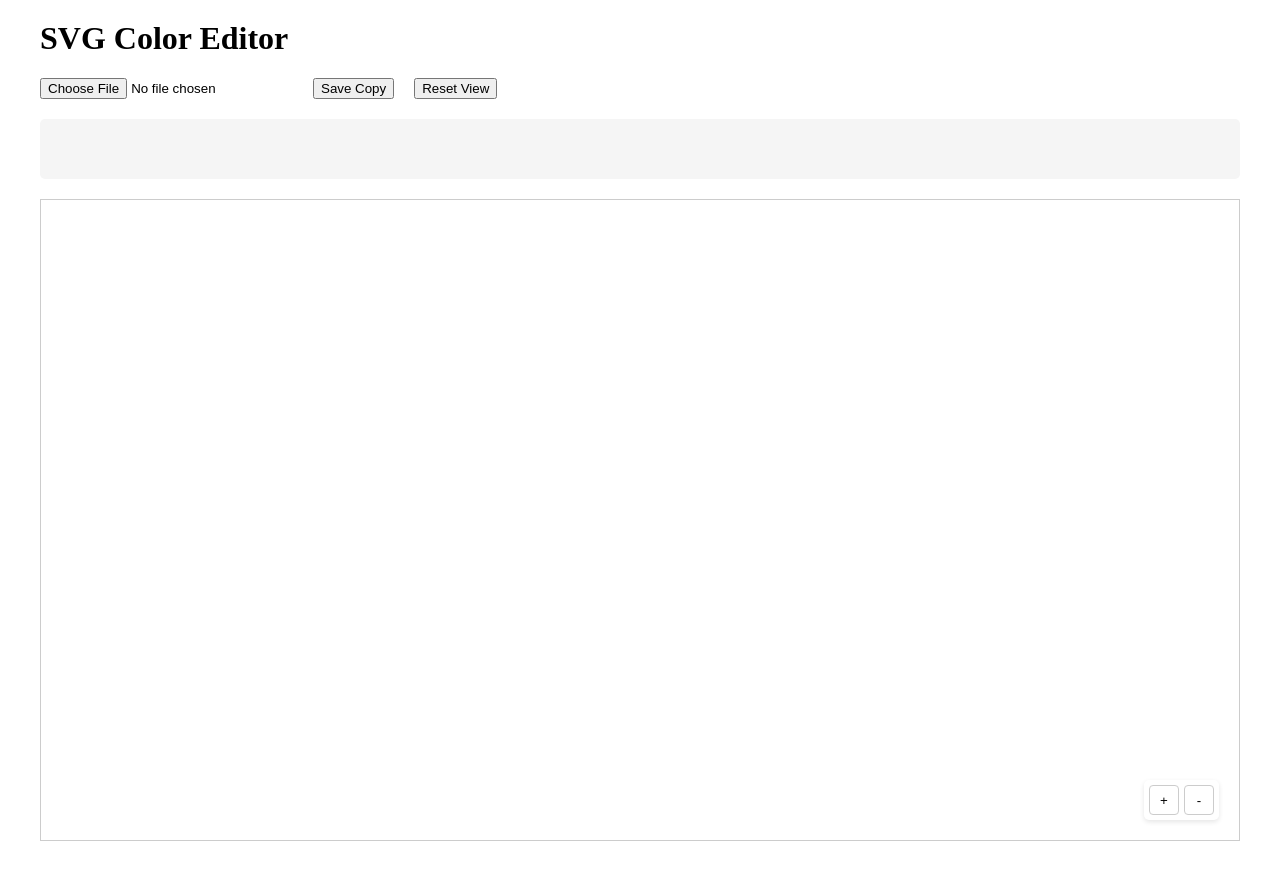
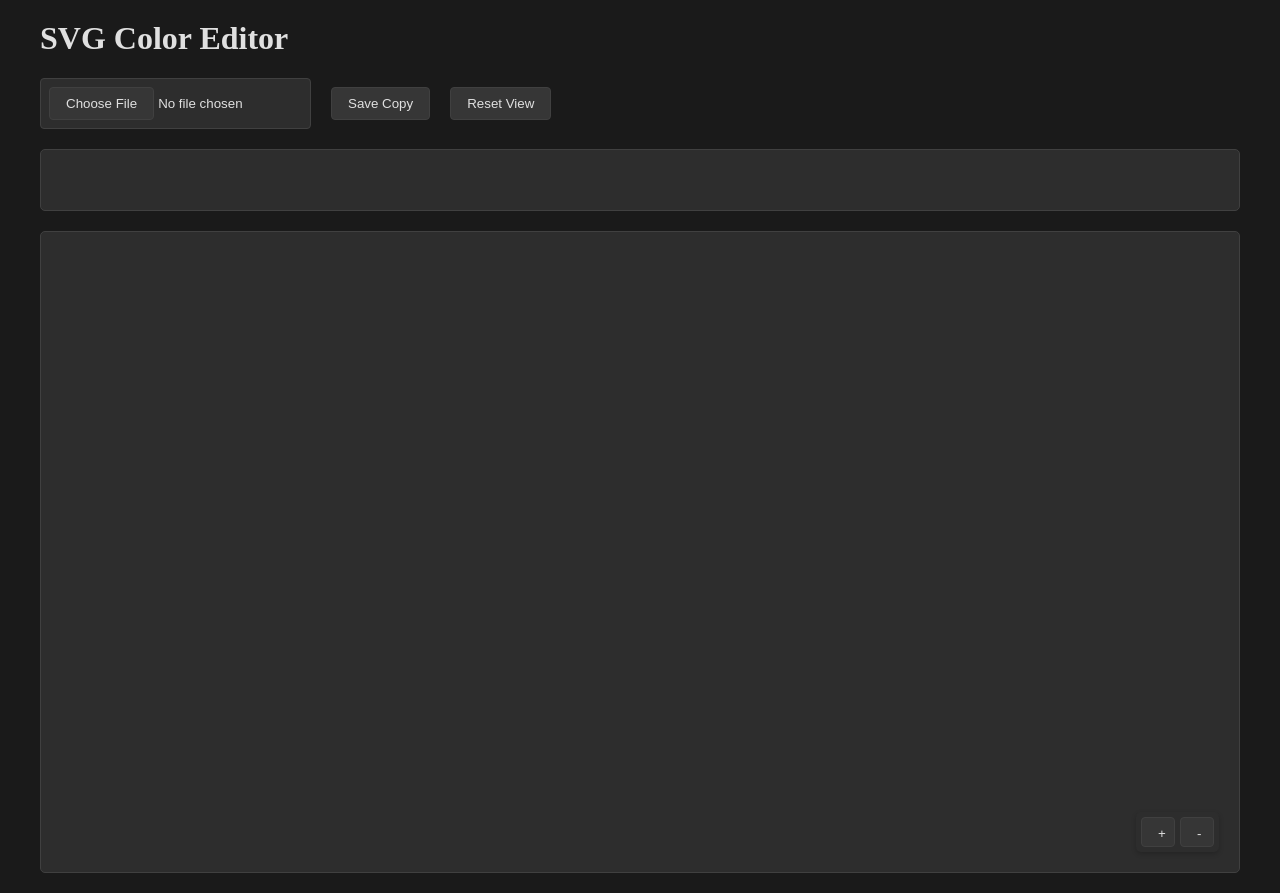
Before and after one commit to dnl-strnl/creative-tools, a Flask app: page / in a window 1280 px wide. Before the commit the page ends 841 px from the top, so only its background shows below. Run offline with Flask 3, Linux system fonts and the light colour scheme.

Commit message:
Updated SVG Color Editing Tool (#7)
* updated README

* fixed bug

* updated requirements

* updated scripts

* updated scripts

* fixed bug

* updated scripts

* updated scripts

* updated scripts

* updated README

* updated README

* updated scripts

* updated README

* updated scripts

* fixed typo

* updated scripts

```diff
--- a/src/creative_tools/color_editor/templates/index.html
+++ b/src/creative_tools/color_editor/templates/index.html
@@ -6,6 +6,8 @@
             max-width: 1200px;
             margin: 20px auto;
             padding: 0 20px;
+            background-color: #1a1a1a;
+            color: #e0e0e0;
         }
         .controls {
             margin: 20px 0;
@@ -20,24 +22,25 @@
             margin: 20px 0;
             min-height: 40px;
             padding: 10px;
-            background: #f5f5f5;
+            background: #2d2d2d;
             border-radius: 5px;
+            border: 1px solid #404040;
         }
         .color-swatch {
             width: 30px;
             height: 30px;
             border-radius: 4px;
-            border: 1px solid #ccc;
+            border: 1px solid #404040;
             cursor: pointer;
             transition: transform 0.1s;
         }
         .color-swatch:hover {
             transform: scale(1.1);
-            box-shadow: 0 2px 5px rgba(0,0,0,0.2);
+            box-shadow: 0 2px 5px rgba(255,255,255,0.1);
         }
         .color-swatch.active {
             transform: scale(1.1);
-            box-shadow: 0 0 0 2px #000;
+            box-shadow: 0 0 0 2px #4a9eff;
             position: relative;
         }
         .color-swatch.active::after {
@@ -47,18 +50,19 @@
             right: -5px;
             width: 10px;
             height: 10px;
-            background: #000;
+            background: #4a9eff;
             border-radius: 50%;
-            border: 2px solid white;
+            border: 2px solid #1a1a1a;
         }
         .svg-container {
-            border: 1px solid #ccc;
+            border: 1px solid #404040;
             padding: 20px;
             margin: 20px 0;
             overflow: hidden;
             position: relative;
-            background: #fff;
+            background: #2d2d2d;
             height: 600px;
+            border-radius: 5px;
         }
         .svg-wrapper {
             transform-origin: 0 0;
@@ -75,11 +79,11 @@
         }
         #colorPicker {
             position: fixed;
-            background: white;
-            border: 1px solid #ccc;
+            background: #2d2d2d;
+            border: 1px solid #404040;
             padding: 10px;
             border-radius: 5px;
-            box-shadow: 0 2px 10px rgba(0,0,0,0.1);
+            box-shadow: 0 2px 10px rgba(0,0,0,0.3);
             display: none;
             z-index: 1000;
         }
@@ -89,21 +93,61 @@
             right: 20px;
             display: flex;
             gap: 5px;
-            background: white;
+            background: #2d2d2d;
             padding: 5px;
             border-radius: 5px;
-            box-shadow: 0 2px 5px rgba(0,0,0,0.1);
+            box-shadow: 0 2px 5px rgba(0,0,0,0.2);
         }
         .zoom-controls button {
             width: 30px;
             height: 30px;
-            border: 1px solid #ccc;
-            background: white;
+            border: 1px solid #404040;
+            background: #363636;
+            border-radius: 4px;
+            cursor: pointer;
+            color: #e0e0e0;
+        }
+        .zoom-controls button:hover {
+            background: #404040;
+        }
+        button {
+            background: #363636;
+            color: #e0e0e0;
+            border: 1px solid #404040;
+            padding: 8px 16px;
             border-radius: 4px;
             cursor: pointer;
         }
-        .zoom-controls button:hover {
-            background: #f0f0f0;
+        button:hover {
+            background: #404040;
+        }
+        input[type="file"] {
+            background: #2d2d2d;
+            color: #e0e0e0;
+            padding: 8px;
+            border-radius: 4px;
+            border: 1px solid #404040;
+        }
+        input[type="file"]::-webkit-file-upload-button {
+            background: #363636;
+            color: #e0e0e0;
+            border: 1px solid #404040;
+            padding: 8px 16px;
+            border-radius: 4px;
+            cursor: pointer;
+        }
+        input[type="file"]::-webkit-file-upload-button:hover {
+            background: #404040;
+        }
+        #colorPicker button {
+            margin-left: 10px;
+        }
+        input[type="color"] {
+            background: #363636;
+            border: 1px solid #404040;
+            border-radius: 4px;
+            height: 30px;
+            padding: 0;
         }
     </style>
 </head>
@@ -228,7 +272,7 @@
                     // Calculate scale to fit.
                     const scaleX = container.width / svgWidth;
                     const scaleY = container.height / svgHeight;
-                    scale = Math.min(scaleX, scaleY) * 0.9; // 90% of fit size
+                    scale = Math.min(scaleX, scaleY) * 0.9;
 
                     // Center the SVG.
                     currentPosition.x = (container.width - (svgWidth * scale)) / 2;
@@ -310,9 +354,9 @@
             isDragging = false;
         });
 
-        // Zoom controls
+        // Zoom controls.
         document.getElementById('zoomIn').addEventListener('click', () => {
-            // Zoom towards center of container
+            // Zoom towards center of container.
             const rect = svgContainer.getBoundingClientRect();
             const centerX = rect.width / 2;
             const centerY = rect.height / 2;
@@ -329,7 +373,7 @@
         });
 
         document.getElementById('zoomOut').addEventListener('click', () => {
-            // Zoom out from center
+            // Zoom out from center.
             const rect = svgContainer.getBoundingClientRect();
             const centerX = rect.width / 2;
             const centerY = rect.height / 2;
@@ -345,7 +389,7 @@
             updateTransform();
         });
 
-        // Mouse wheel zoom
+        // Mouse wheel zoom.
         svgContainer.addEventListener('wheel', (e) => {
             e.preventDefault();
 
@@ -384,7 +428,7 @@
         });
 
         function applyColorToElement(element, color) {
-            // Apply color to element
+            // Apply color to element.
             if (element.getAttribute('fill') &&
                 element.getAttribute('fill') !== 'none') {
                 element.setAttribute('fill', color);
```
Also changed, not shown: pyproject.toml (+5 -5 lines), README.md, 1 other file.
